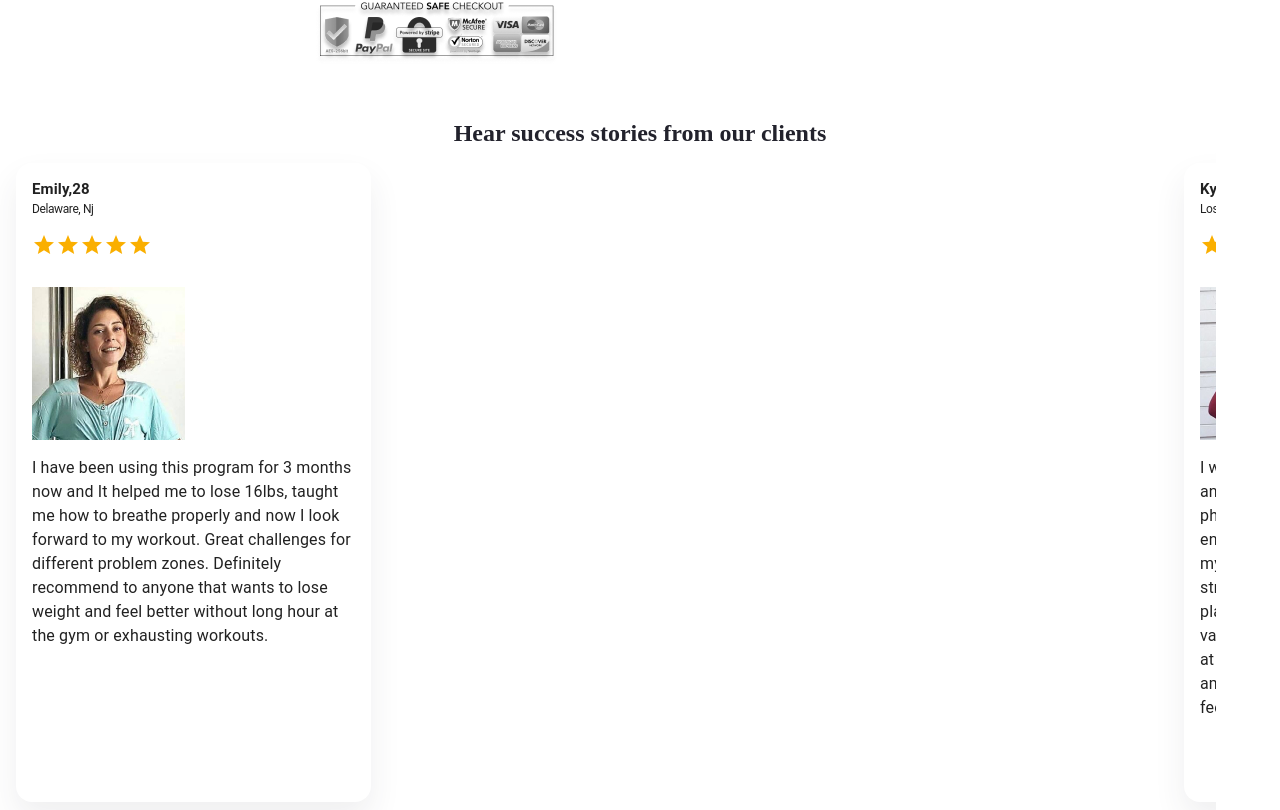
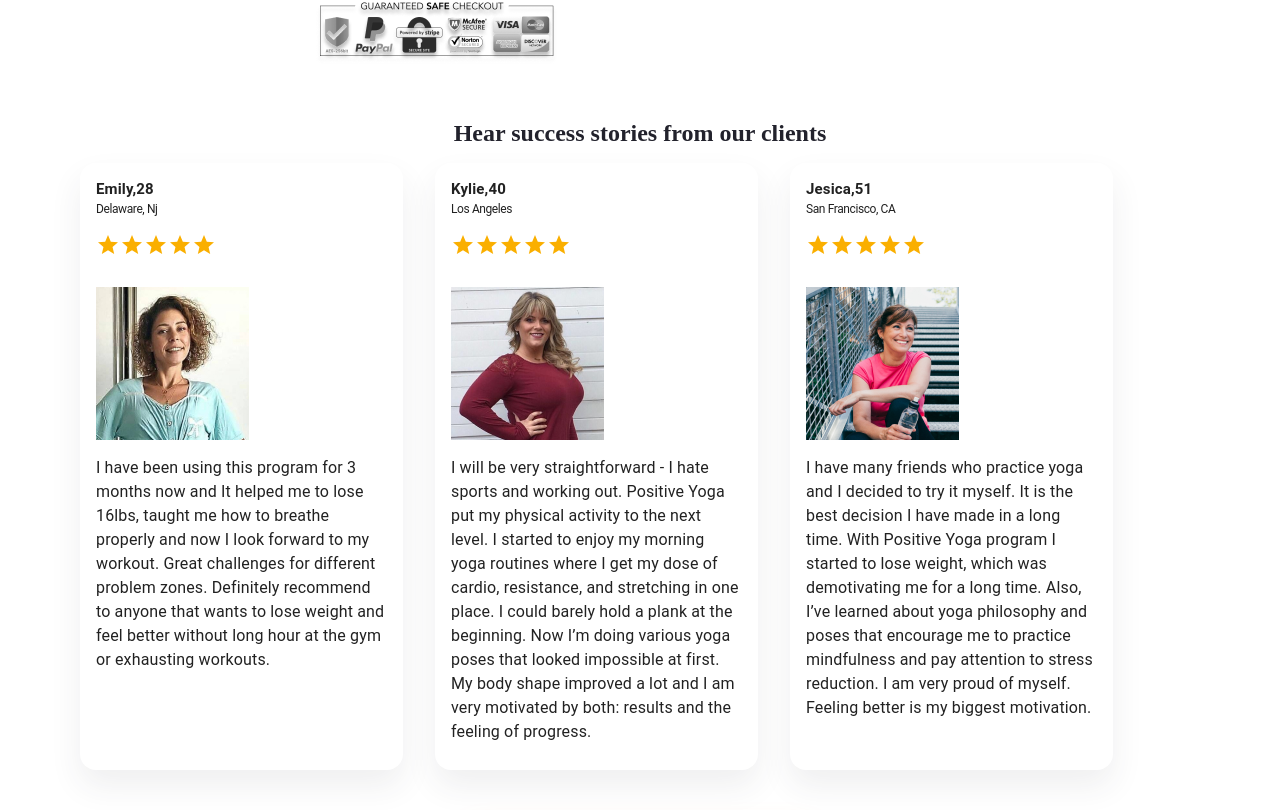
Before and after one commit to styylz/KiloHealth-positive-yoga-, a React (Create React App) app in the folder client/: page / in a window 1280 px wide. Shown: the part 890-1700 px from the top of the page. Built offline with nearby package versions, Linux system fonts and the light colour scheme.

Commit message:
feat: created toogler to switch layouts by screen width

```diff
--- a/client/src/views/Home/HomePage/HomePage.jsx
+++ b/client/src/views/Home/HomePage/HomePage.jsx
@@ -15,6 +15,7 @@ import Benefits from '../HomeBenefits/HomeBenefits';
 import benefitsData from '../../../data/benefitsData';
 import questionsData from '../../../data/questionsData';
 import Questions from '../HomeQuestions/HomeQuestions';
+import { getWindowWidth } from '../../../utils/helpers/window-helper';
 
 const HomePage = () => {
   const [expandedPanel, setExpandedPanel] = useState({
@@ -31,6 +32,7 @@ const HomePage = () => {
       [panelName]: newExpanded,
     });
   };
+
   return (
     <main>
       <Box>
@@ -80,15 +82,29 @@ const HomePage = () => {
           Hear success stories from our clients
         </Typography>
       </Box>
+
+      {getWindowWidth() > 900 ? (
+        <Box sx={{
+          width: '100%',
+          margin: 'auto',
+          display: 'flex',
+        }}
+        >
+          {personData.map((userInfo) => (
+            <PersonCard {...userInfo} />
+          ))}
+        </Box>
+      ) : (
         <ImageSwiper>
           {
             personData.map((userInfo) => (
-          <SwiperSlide key={userInfo.id}>
+              <SwiperSlide>
                 <PersonCard {...userInfo} />
               </SwiperSlide>
             ))
           }
         </ImageSwiper>
+      )}
 
       <Box sx={{
         width: '343px',
```
Lines whose indentation alone changed are shown as unchanged.
